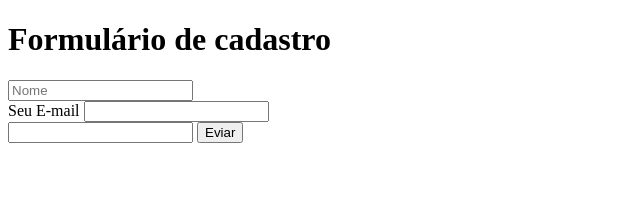
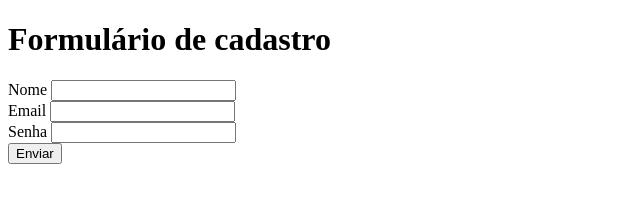
Before and after one commit to Leandro-Dev-2023/Formulario-cadastro, a plain HTML site: page Formulario cadastro/index.html in a window 1280 px wide. Shown: the whole page, without its empty margins (0-640 px from the left). Drawn offline with Linux system fonts and the light colour scheme.

Commit message:
alterado input
feito alteracoes tabela de cadastro

```diff
--- a/Formulario cadastro/index.html
+++ b/Formulario cadastro/index.html
@@ -10,13 +10,17 @@
 <h1>Formulário de cadastro</h1>
 <body>
     <form>
+        <label for="nome">Nome</label>
+        <input type='text' id='nome' name='nome' required> <br>
+        <label for="email">Email</label>
+        <input type='email' id='email' name='email' required> <br>
+        <label for="senha">Senha</label>
+        <input type='password' id='senha' name='senha' required> <br>
+        <input type="submit" value="Enviar">
 
-        <input type="Nome" placeholder="Nome" /><br>
-        <label><for-E-mail</for->Seu E-mail</label>
-        <input id="E-mail" type="E-mail"><br>
-        <input type="password" name="senha">
 
-        <button type="submit">Eviar</button>
+
+
 
 
 
```
